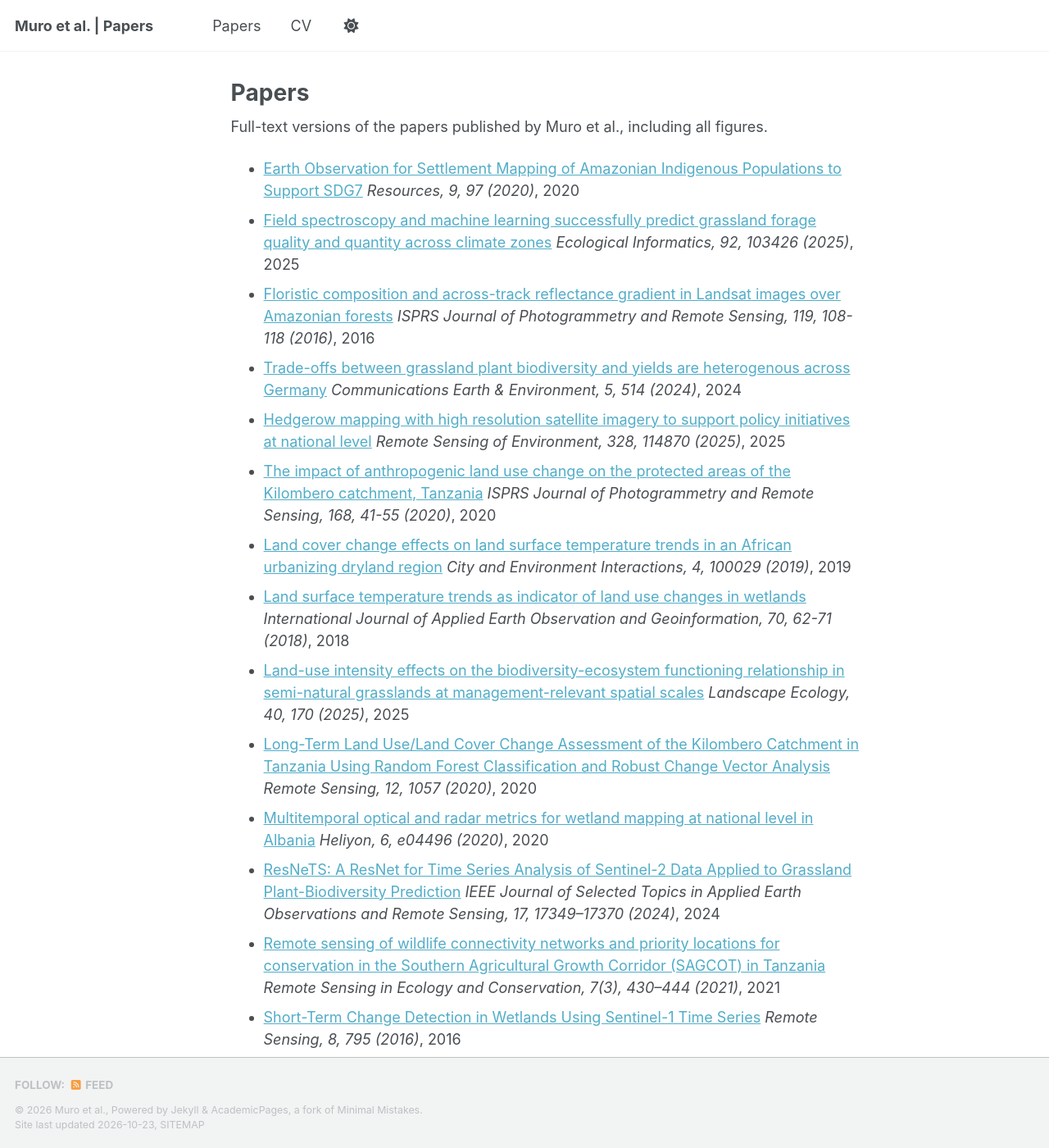
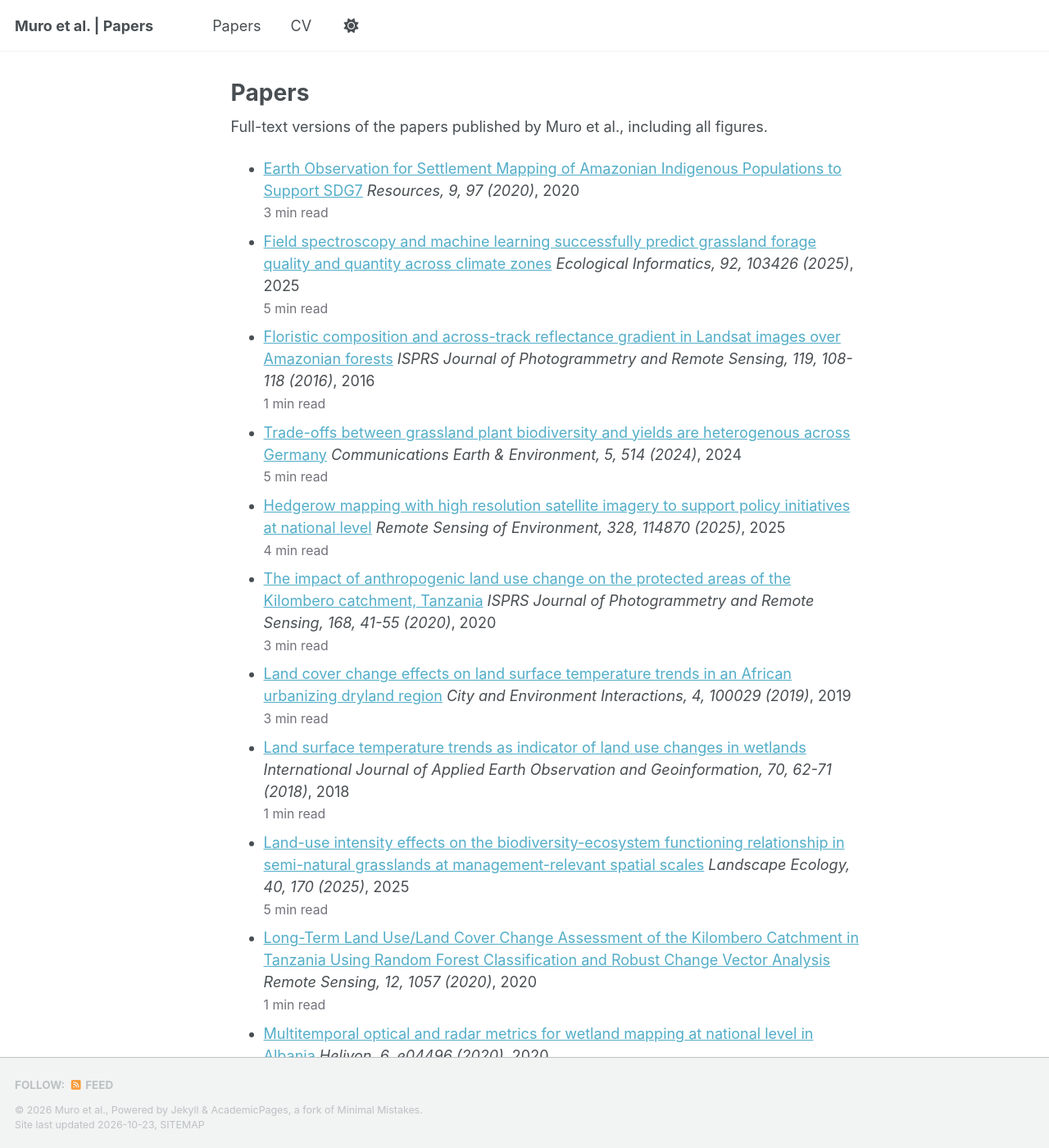
Before and after one commit to Havi-muro/muro-et-al, a Jekyll site: the page built from _pages/papers/index.md, in a window 1280 px wide and 1400 px high. Shown: the whole window at 82% size. Built offline with Jekyll 4.4.1, drawn with Linux system fonts in a browser that asks for light colours; a style sheet for code colours, icons or effects is not loaded; some of the changed text lies outside the part shown.

Commit message:
Show the reading time in the papers list and with a clock icon on paper pages

```diff
--- a/_layouts/project.html
+++ b/_layouts/project.html
@@ -6,7 +6,7 @@ layout: default
   <header class="project-header">
     <h1 class="project-title">{{ page.title }}</h1>
     {% if page.read_time %}
-      <p class="project-meta">{% include read-time.html %}</p>
+      <p class="project-meta"><i class="fa-regular fa-clock" aria-hidden="true"></i> {% include read-time.html %}</p>
     {% endif %}
     {% if page.authors %}
       <p class="project-authors">{{ page.authors }}</p>
--- a/_pages/papers/index.md
+++ b/_pages/papers/index.md
@@ -14,6 +14,10 @@ Full-text versions of the papers published by Muro et al., including all figures
   <li>
     <span class="paper-list__title"><a href="{{ p.url | relative_url }}">{{ p.title }}</a></span>
     <span class="paper-list__venue"><i>{{ p.venue }}</i>, {{ p.date | date: "%Y" }}</span>
+    {% assign words = p.content | strip_html | number_of_words %}
+    {% assign mins = words | divided_by: site.words_per_minute %}
+    {% if mins < 1 %}{% assign mins = 1 %}{% endif %}
+    <span class="paper-list__meta">{{ mins }} min read</span>
   </li>
 {% endfor %}
 </ul>
--- a/assets/css/main.scss
+++ b/assets/css/main.scss
@@ -36,3 +36,14 @@
     "layout/archive",
     "layout/sidebar"
 ;
+
+.paper-list__meta {
+  display: block;
+  margin-top: 0.15rem;
+  font-size: 0.875rem;
+  color: #71717a;
+}
+
+html[data-theme="dark"] .paper-list__meta {
+  color: #a1a1aa;
+}
```
